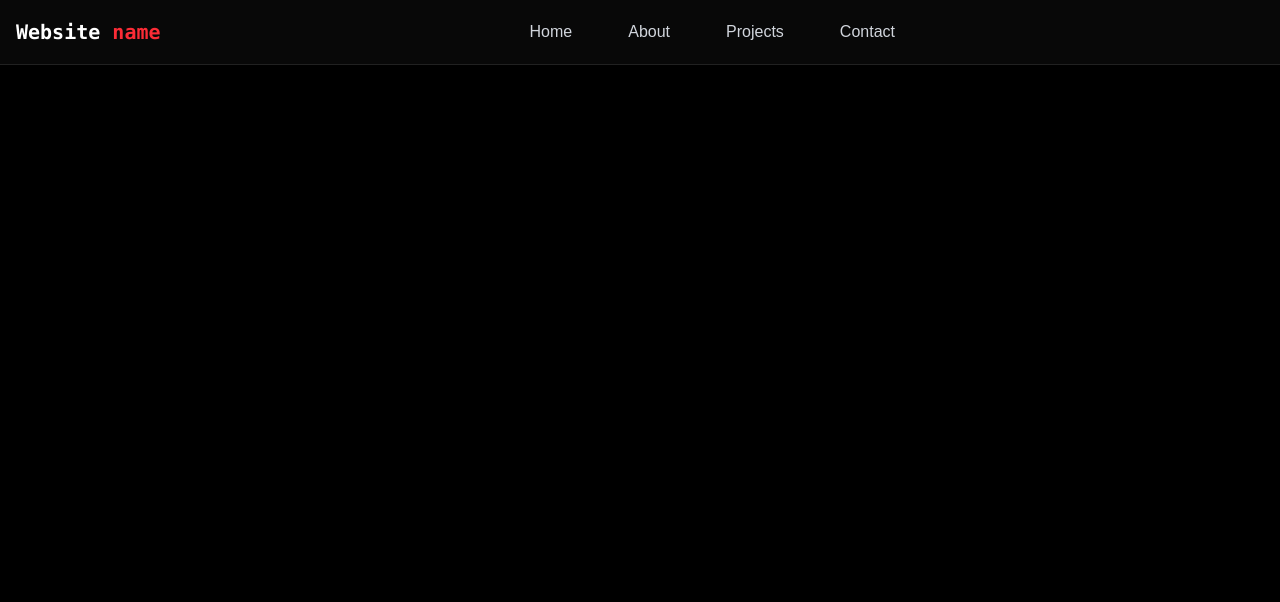
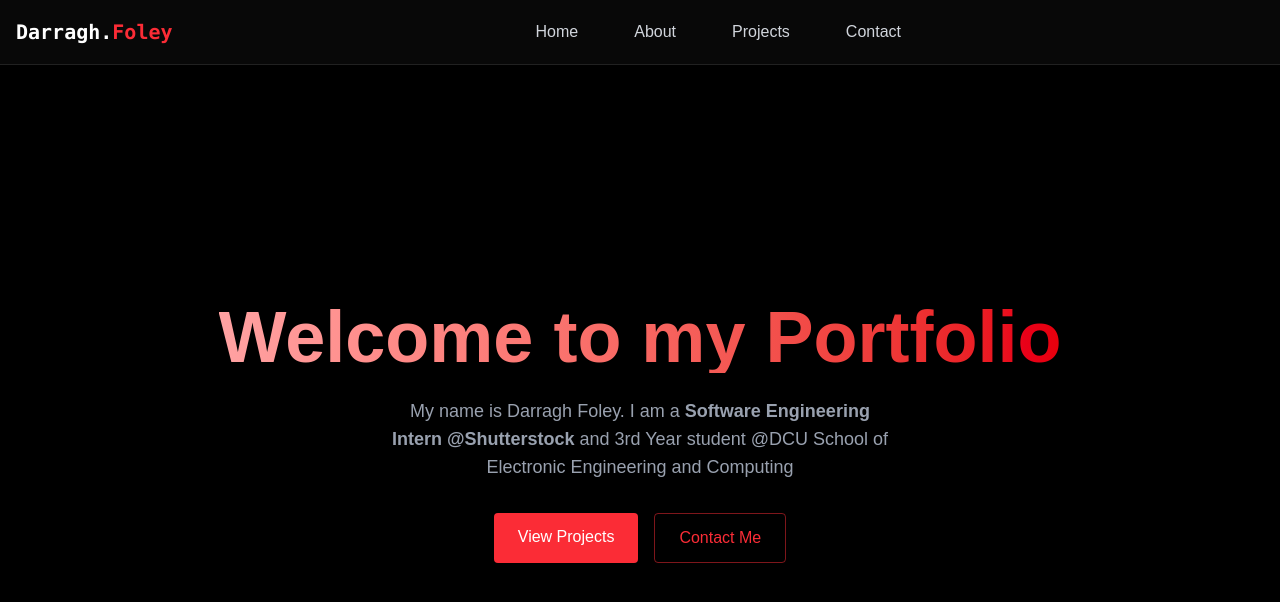
Before and after one commit to foleyd2002/Portfolio, a React (Vite) app: page / in a window 1280 px wide. Shown: the top 602 px of the page. Built offline with nearby package versions, Linux system fonts and the light colour scheme.

Commit message:
added home page contant

```diff
--- a/src/App.jsx
+++ b/src/App.jsx
@@ -6,6 +6,7 @@ import { LoadingScreen } from './components/LoadingScreen';
 import "./index.css";
 import { NavBar } from './components/NavBar';
 import { MobileMenu } from './components/MobileMenu';
+import { Home } from './components/sections/Home';
 
 
 function App() {
@@ -17,6 +18,7 @@ function App() {
       <div className={`min-h-screen transition-opacity duration-700 ${isLoaded ? "opacity-100" : "opacity-0"} bg-black text-gray-100`}>
         <NavBar menuOpen={menuOpen} setMenuOpen={setMenuOpen}></NavBar>
         <MobileMenu menuOpen={menuOpen} setMenuOpen={setMenuOpen}></MobileMenu>
+        <Home />
       </div>
     </>
   )
--- a/src/components/LoadingScreen.jsx
+++ b/src/components/LoadingScreen.jsx
@@ -2,7 +2,7 @@ import { useEffect, useState } from "react";
 
 export const LoadingScreen = ({onComplete}) => {
     const [text, setText] = useState("");
-    const fullText = "<Darragh Foley />";
+    const fullText = "<D.Foley SWE />";
 
     useEffect(() => {
         let index = 0;
--- a/src/components/NavBar.jsx
+++ b/src/components/NavBar.jsx
@@ -10,7 +10,7 @@ export const NavBar = ({menuOpen, setMenuOpen}) => {
         <div className="w-full px-4">
             <div className="flex justify-between items-center h-16 left-25">
                 <a href="#home" className="font-mono text-xl font-bold text-white">
-                    Website<span className=" text-red-500"> name</span> {""}
+                    Darragh.<span className=" text-red-500">Foley</span> {""}
                 </a>
 
                 {/* mobile menu */}
--- a/src/components/sections/Home.jsx
+++ b/src/components/sections/Home.jsx
@@ -0,0 +1,26 @@
+export const Home = () => {
+    return <section id="Home" className="min-h-screen flex items-center justify-center relative">
+        <div className="text-center z-10 px-4">
+            {/* This edits the writing on the home page, intro */}
+            <h1 className="text-5xl md:text-7xl font-bold mb-6 bg-gradient-to-r from-red-300 to-red-600 bg-clip-text text-transparent leading-right">
+                Welcome to my Portfolio
+            </h1>
+
+            <p className="text-gray-400 text-lg mb-8 max-w-lg mx-auto">
+                My name is Darragh Foley. I am a <b>Software Engineering Intern @Shutterstock</b> and 3rd Year student @DCU School of Electronic Engineering and Computing
+            </p>
+            {/* View projects button under home description */}
+            <div className="flex justify-center space-x-4">
+                <a href="#projects" className="bg-red-500 text-white py-3 px-6 rounded font-medium transition relative overflow-hidden
+                                                hover:-translate-y-0.5 hover:shadow-[0_0_15px_rgba(56,130,246,0.4)]">
+                    View Projects
+                </a>
+
+                <a href="#contact" className="border border-red-500/50 text-red-500 py-3 px-6 rounded font-medium transition-all duration-200
+                                             hover:-translate-y-0.5 hover:shadow-[0_0_15px_rgba(56,130,246,0.2)] hover:bg-red-500-10">
+                    Contact Me
+                </a>
+            </div>
+        </div>
+    </section>;
+};
```
